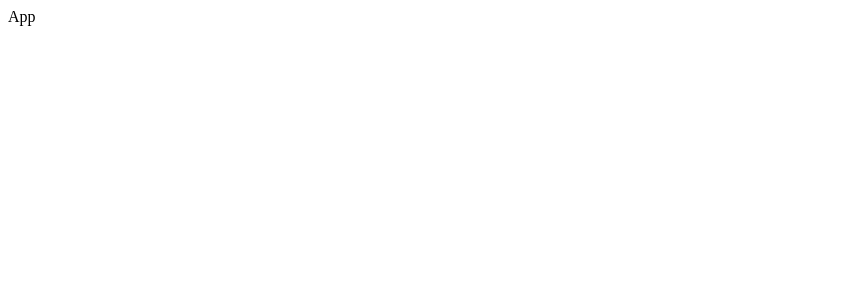
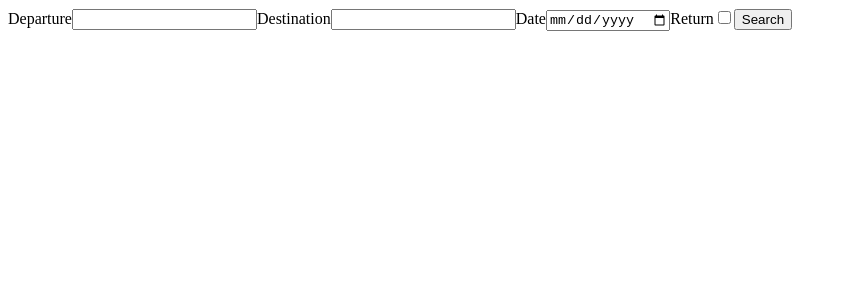
Before and after one commit to maz4/osheaga, a React (Create React App) app: page / in a window 1280 px wide. Shown: the top 300 px of the page, without its empty margins (0-847 px from the left). Built offline with nearby package versions, Linux system fonts and the light colour scheme.

Commit message:
update test, create search form and handlers for inputs

```diff
--- a/src/App.js
+++ b/src/App.js
@@ -1,9 +1,44 @@
-import React from 'react';
+import React, {useState} from 'react';
+
+function SearchForm(){
+
+  const [departure, setDeparture] = useState('');
+  const [destination, setDestination] = useState('');
+  const [date, setDate]=useState('');
+
+  function departurenHandler(event){
+    setDeparture(event.target.value);
+  }
+
+  function destinationHandler(event){
+    setDestination(event.target.value);
+  }
+
+  function dateHandler(event){
+    setDate(event.target.value);
+  }
+  return(
+    <form>
+      <label for="departure">Departure</label>
+      <input type="text" id="departure" value={departure} onChange={departurenHandler} />
+
+      <label for="destination">Destination</label>
+      <input type="text" id="destination" value={destination} onChange={destinationHandler} />
+
+      <label for="date">Date</label>
+      <input type="date" id="date" value={date} onChange={dateHandler}/>
+
+      <label for="return">Return</label>
+      <input type="checkbox" id="return" />
+      <button>Search</button>
+    </form>
+  );
+}
 
 function App() {
   return (
     <div className="App">
-      App
+      <SearchForm />
     </div>
   );
 }
```
Also changed, not shown: setupTests.js (deleted, +0 -1 lines), src/setupTests.js (added, +1 -0 lines), 1 other file (tests, documents, lock files or other folders).
